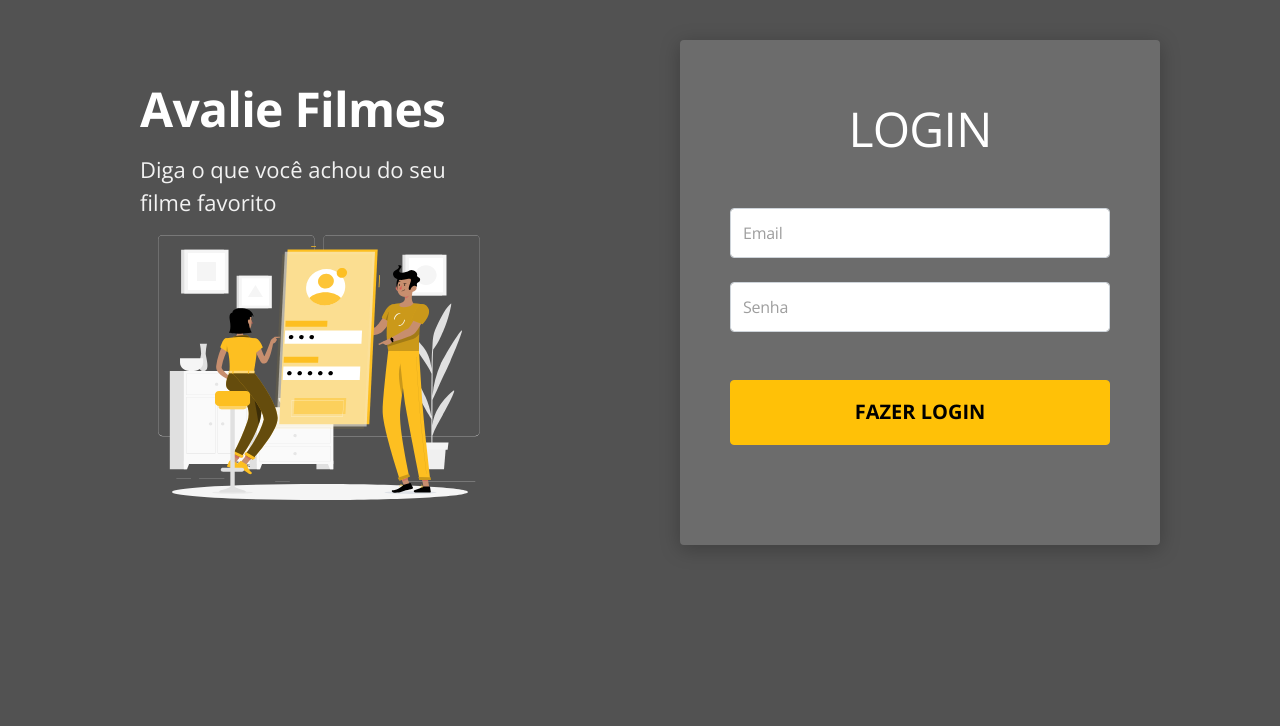
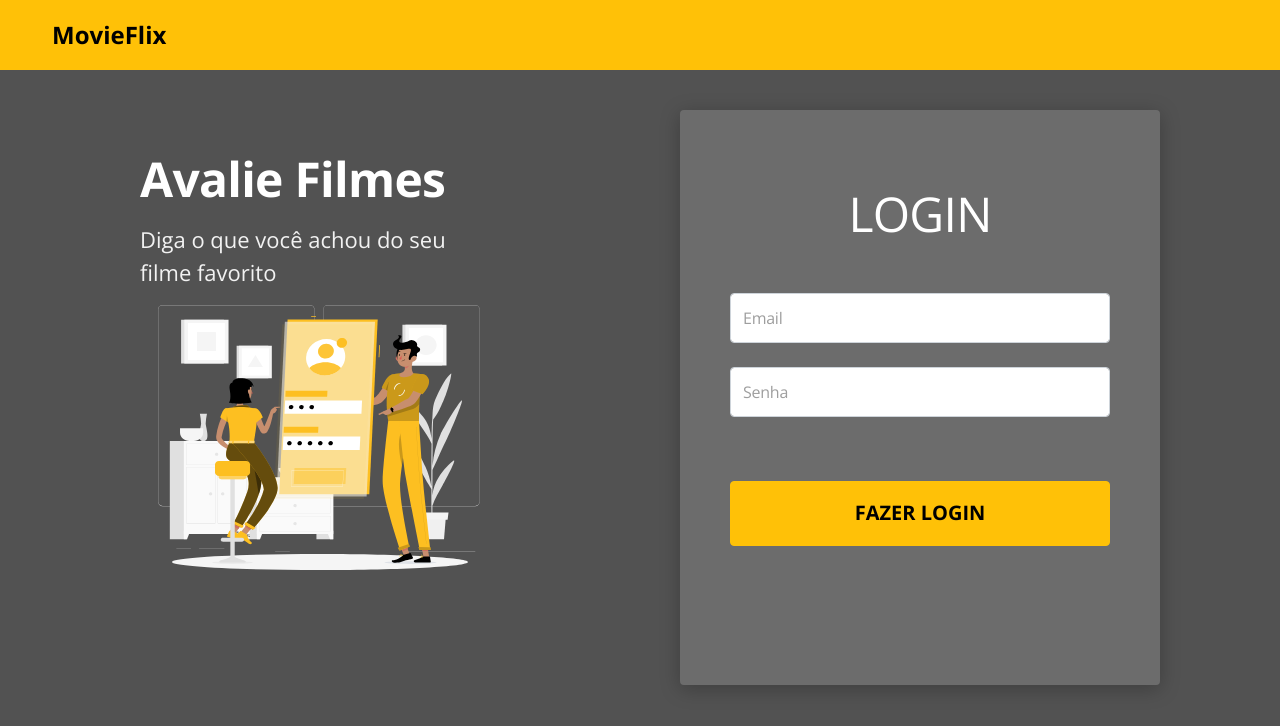
Before and after one commit to juliopedroso/bds-desafio-cap3, a React (Create React App) app: page / in a window 1280 px wide. Shown: the top 726 px of the page. Built offline with nearby package versions, Linux system fonts and the light colour scheme.

Commit message:
Add Navbar component

```diff
--- a/src/App.tsx
+++ b/src/App.tsx
@@ -1,9 +1,13 @@
 import Home from 'pages/Home';
 import './App.css';
+import Navbar from 'components/Navbar';
 
 function App() {
   return (
+    <>
+    <Navbar/>
     <Home />
+    </>
   );
 }
 
--- /dev/null
+++ b/src/components/Navbar/index.tsx
@@ -0,0 +1,16 @@
+import './styles.css';
+
+const Navbar = () => {
+    return (
+        <nav className="navbar navbar-expand-md navbar-dark bg-warning main-nav">
+            <div className="container-fluid">
+                <div className="nav-logo-text">
+                    <h4>MovieFlix</h4>
+                </div>
+
+            </div>
+        </nav>
+    );
+}
+
+export default Navbar;
--- /dev/null
+++ b/src/components/Navbar/styles.css
@@ -0,0 +1,26 @@
+.main-nav {
+  padding-left: 8px;
+  min-height: 70px;
+}
+.nav-logo-text h4 {
+  color: black;
+  font-size: 24px;
+}
+
+@media (min-width: 576px) {
+  .main-nav {
+    padding-left: 14px;
+  }
+}
+
+@media (min-width: 768px) {
+    .main-nav {
+      padding-left: 20px;
+    }
+  }
+
+  @media (min-width: 1200px) {
+    .main-nav {
+      padding-left: 40px;
+    }
+  }
--- a/src/pages/Home/Login/index.tsx
+++ b/src/pages/Home/Login/index.tsx
@@ -13,7 +13,7 @@ const Login = () => {
                         name="username"
                     />
                 </div>
-                <div className="mb-2">
+                <div className="mb-4">
                     <input
                         type="password"
                         className="form-control base-input "
--- a/src/pages/Home/Login/styles.css
+++ b/src/pages/Home/Login/styles.css
@@ -13,6 +13,7 @@
   padding-top: 60px;
   margin-bottom: 50px;
 }
+
 .login-card input {
   border-radius: 4px;
 }
@@ -37,6 +38,7 @@
 @media (min-width: 576px) {
   .login-card {
     padding: 0px 50px 0px 50px;
+    height: 575px;
   }
   .login-card h1 {
     font-size: 48px;
@@ -45,3 +47,9 @@
     height: 65px;
   }
 }
+
+@media (min-width: 768px) {
+  .login-card h1 {
+    padding-top: 75px;
+  }
+}
```
